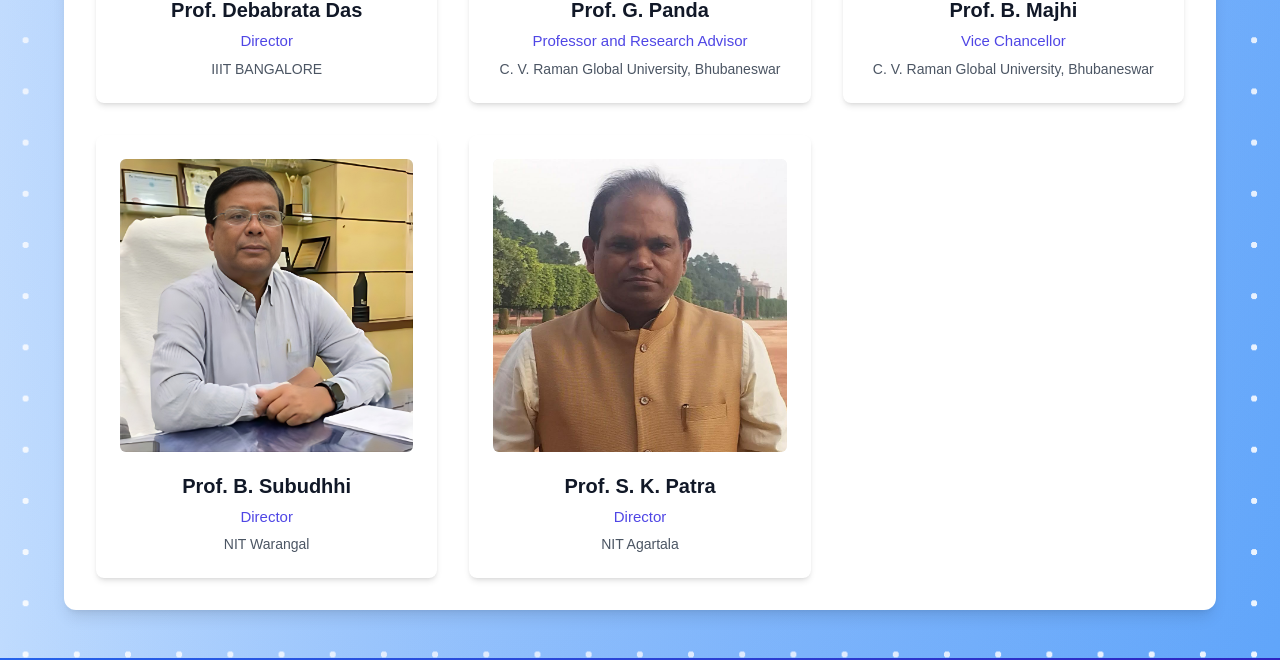
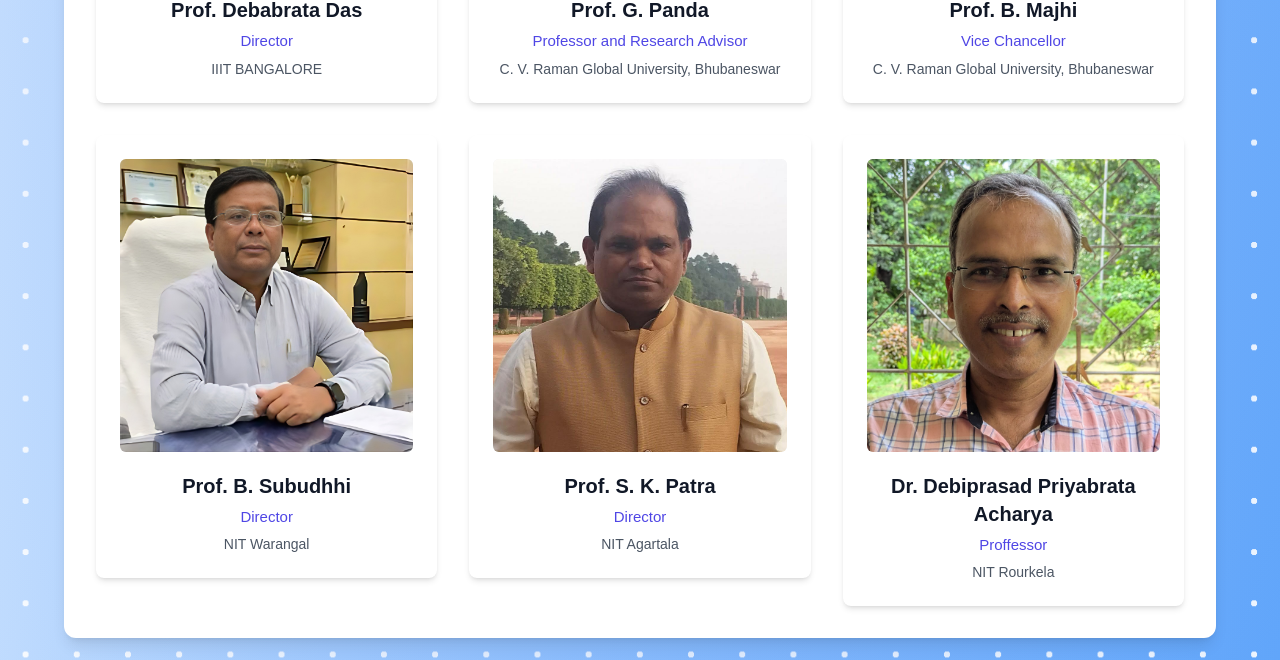
Before and after one commit to HrushikeshAnandSarangi/IEEE-Indiscon, a Next.js app: page /speakers in a window 1280 px wide. Shown: the part 3256-3916 px from the top of the page. Built offline with nearby package versions, Linux system fonts and the light colour scheme.

Commit message:
chore:updated speakers section

```diff
--- a/src/components/speakerData.ts
+++ b/src/components/speakerData.ts
@@ -362,5 +362,18 @@ Alok received his Ph.D. from NIT Rourkela & has been a Post-Doctoral Researcher
     title:"To be Updated",
     about:`To be Updated`
   },
+  {
+    id:"21",
+    name:"Dr. Debiprasad Priyabrata Acharya",
+    designation:"Proffessor",
+    university:"NIT Rourkela",
+    bio:"Dr. Debiprasad Priyabrata Acharya is a Professor in the Department of Electronics and Communication Engineering at NIT Rourkela. With a Ph.D. in VLSI Signal Processing from NIT Rourkela, M.E. in Microelectronics from BITS Pilani, and M.Sc. in Physics (Electronics) from IIT Kharagpur, he brings a strong interdisciplinary background.He has over two decades of combined academic and industrial experience, having previously worked with leading organizations such as Tata Elxsi, Wipro, and C-DOT in ASIC, FPGA, and embedded system design.At NIT Rourkela, Dr. Acharya has significantly contributed to research and infrastructure development, establishing state-of-the-art labs including the Analog & Mixed-Signal IC Lab, IoT Lab, PCB Lab, and Reconfigurable System Design Lab. His teaching and research expertise span VLSI design, embedded systems, industrial IoT, and machine intelligence. He has authored and co-authored numerous research publications in reputed journals and conferences, with key contributions in PLL optimization, analog IC design, sparse signal acquisition, and memory architecture. He has also guided several doctoral students and led sponsored projects in advanced electronics and IoT.Recognized for his impactful research, Dr. Acharya has accumulated over 449 citations with an h-index of 13. His academic leadership, coupled with his industry experience, makes him a vital contributor to advancing innovation in VLSI, IoT, and next-generation embedded systems.",
+    imageUrl:'/DPAcharya.jpg',
+    title:"Chip and Artificial Intelligence: A Symbiosis",
+    about:"The accelerating evolution of Artificial Intelligence (AI) is deeply intertwined with rapid advancements in semiconductor technology. A symbiotic relationship between AI and chip design, highlights how each drives progress in the other. On one hand, AI applications demand immense computational power, prompting innovations in chip architectures—such as Graphic Processing Units (GPU), Tensor Processing Units, neuromorphic processors, and edge AI chips—that are optimized for parallel processing and machine learning tasks. Chip design, spec-to-layout flow,  is iterative in nature. Large, complex System on Chips are divided into many modules. Each module proceeds through making of microarchitecture, RTL design and verification, logic synthesis, timing analysis, power analysis, floor-planning, placement, clock tree distribution, routing, and final signoff. AI is increasingly being used to automate and enhance chip design, in all the steps, reducing development time and increasing efficiency. This mutual reinforcement is accelerating both fields, enabling breakthroughs in autonomous systems, healthcare, defence, space and beyond. As AI models grow in complexity and ubiquity, the co-evolution of chips and AI will be central to the next wave of technological innovation."
+
+
+
+  }
 
 ];
```
Also changed, not shown: Public/DPAcharya.jpg (added).
